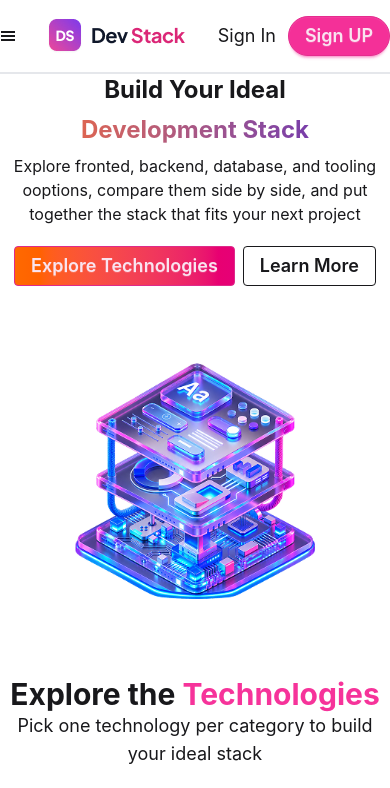
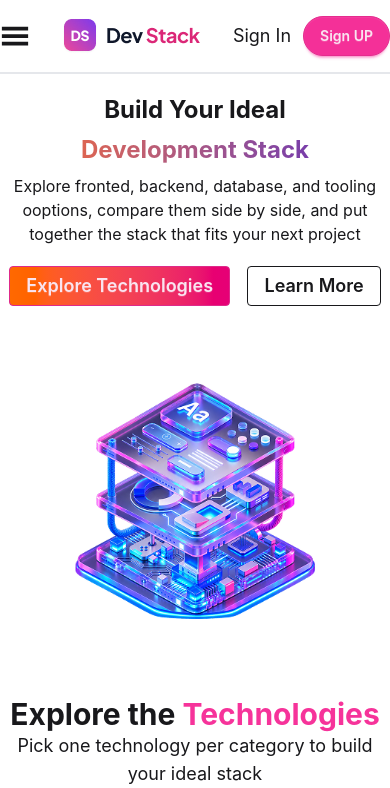
Before and after one commit to coderrabiul26/b14-A05-DevStack-coderrabiul-26, a React (Vite) app: page / in a window 390 px wide. Shown: the top 788 px of the page. Built offline with nearby package versions, Linux system fonts and the light colour scheme.

Commit message:
mobile responsive done

```diff
--- a/src/component/banner.tsx
+++ b/src/component/banner.tsx
@@ -7,7 +7,7 @@ export default function Banner(){
                 <h1 className='text-center md:text-left text-2xl md:text-4xl font-bold'>Build Your Ideal</h1>
                 <h1 className="text-2xl md:text-4xl text-center md:text-left font-bold bg-linear-to-r from-orange-500 to-violet-800 bg-clip-text text-transparent">Development Stack</h1>
                 <p className='text-md md:text-lg text-center md:text-left'>Explore fronted, backend, database, and tooling ooptions, compare them side by side, and put together the stack that fits your next project</p>
-                <div className='flex gap-2 justify-center md:justify-start mt-3'>
+                <div className='flex gap-2 justify-evenly md:justify-start mt-3'>
                     <button className="btn btn-active btn-secondary text-lg bg-linear-to-r from-orange-500 to-pink-600 ">Explore Technologies</button>
                     <button className="btn btn-outline text-lg">Learn More</button>
                 </div>
--- a/src/component/footer.tsx
+++ b/src/component/footer.tsx
@@ -3,7 +3,7 @@ import footerLogo from "../assets/logo-text.png";
 export default function Footer() {
   return (
     <div>
-      <div className="border-b-2 border-b-gray-300 my-20 py-12">
+      <div className="border-b-2 border-b-gray-300 my-5 py-12">
         <div className="grid grid-cols-1 md:grid-cols-9 container mx-auto justify-between">
           <div className="col-span-3 pr-2">
             <img className="mx-auto md:mx-0" src={footerLogo} alt="" />
@@ -58,7 +58,7 @@ export default function Footer() {
           </div>
         </div>
       </div>
-      <div className="flex justify-between items-center container mx-auto mb-20">
+      <div className="flex justify-around md:justify-between items-center container mx-auto mb-20">
         <div>
           <p>@2026 Dev Stack. All rights reserved.</p>
         </div>
--- a/src/component/nav.tsx
+++ b/src/component/nav.tsx
@@ -4,9 +4,9 @@ import logo from "../assets/logo-text.png";
 
 export default function Nav() {
   return (
-    <div className="border-b-gray-200 border-b-2 outline-none sticky top-0 bg-white">
+    <div className="border-b-gray-200 border-b-2 outline-none sticky top-0 bg-white mb-5">
       <div className="flex justify-between items-center py-4 container mx-auto">
-        <div className="md:hidden"><GiHamburgerMenu /></div>
+        <div className="md:hidden text-3xl"><GiHamburgerMenu /></div>
         <div>
           <img src={logo} alt="" />
         </div>
@@ -33,7 +33,7 @@ export default function Nav() {
         </div>
         <div className="flex gap-3">
           <button className="text-lg">Sign In</button>
-          <button className="btn btn-secondary rounded-full text-lg">
+          <button className="btn btn-secondary rounded-full md:text-lg text-sm ">
             Sign UP
           </button>
         </div>
```
